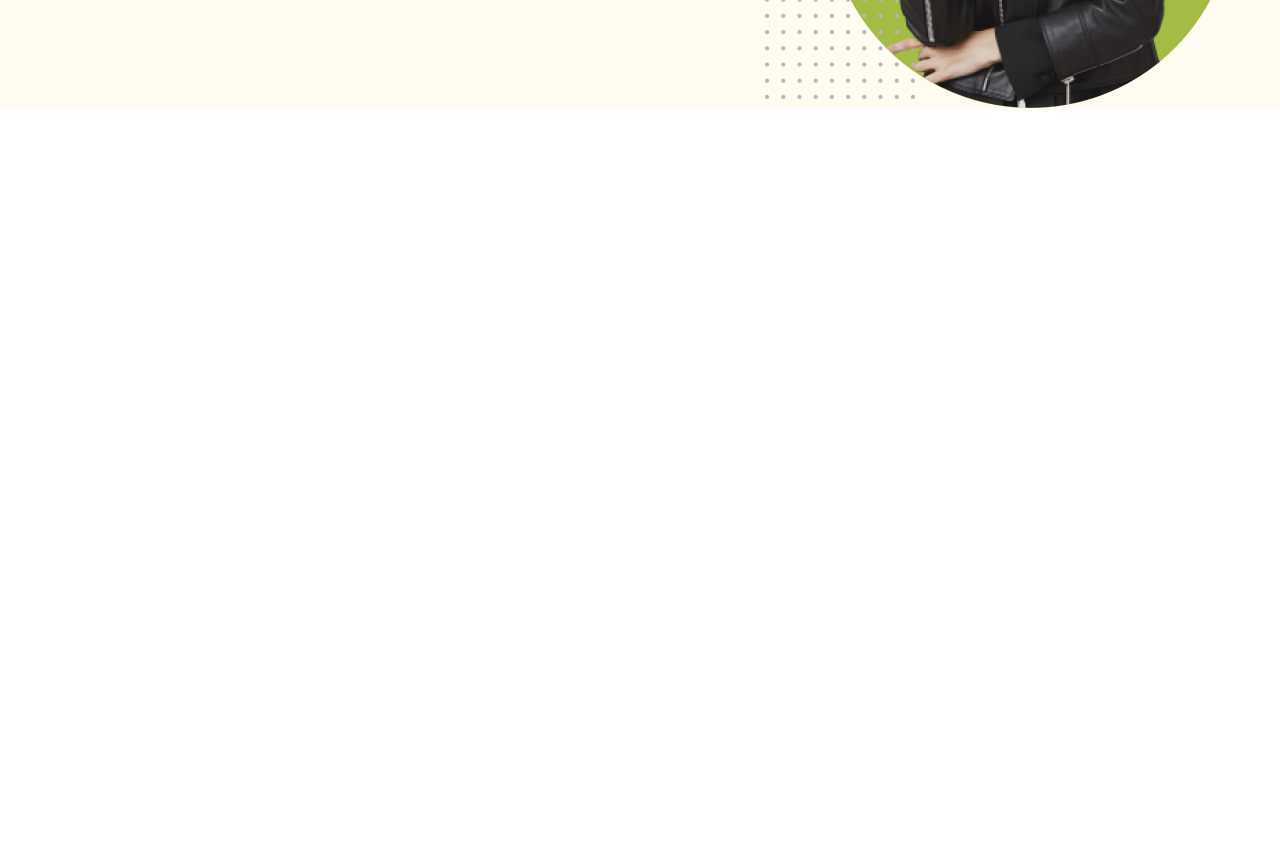
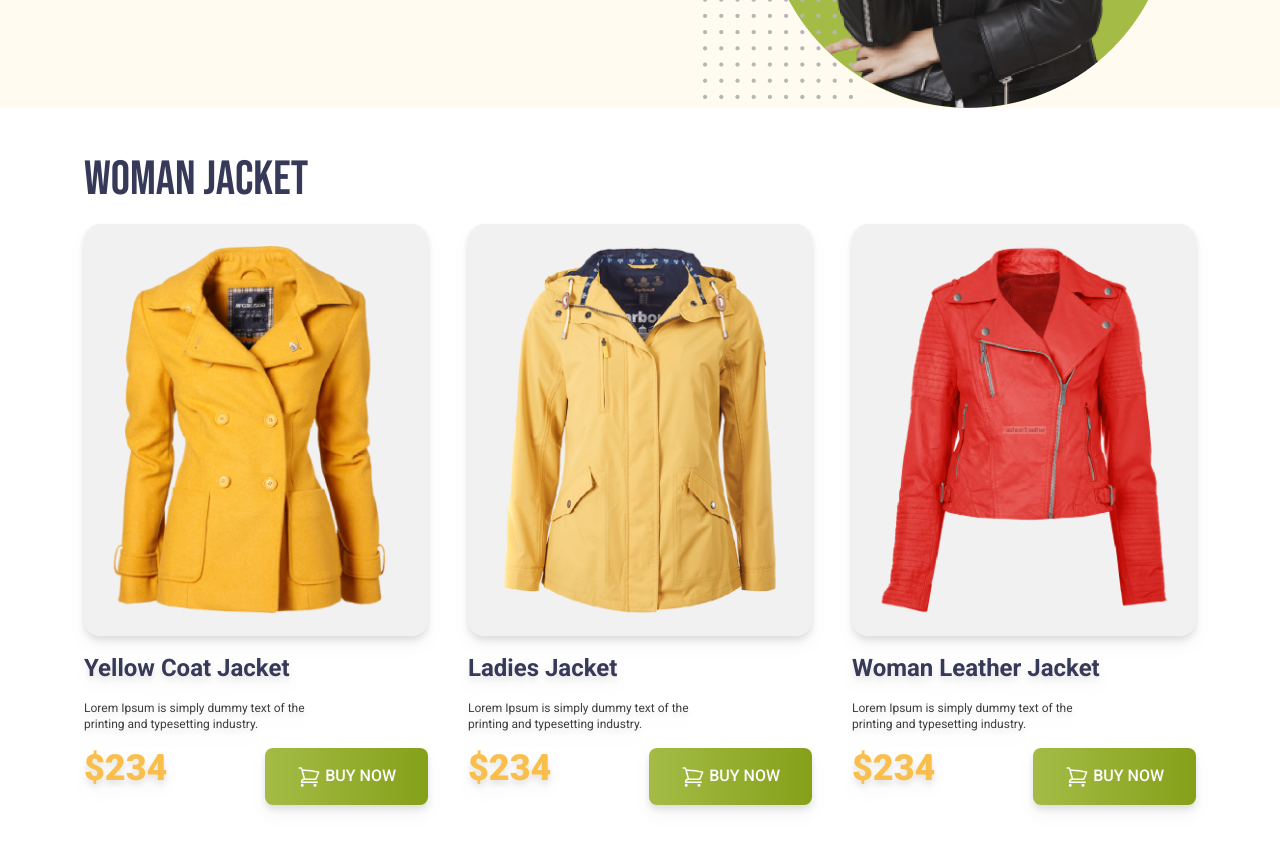
Before and after one commit to mubashirbappi5/clothes-store, a plain HTML site: page index.html in a window 1280 px wide. Shown: the part 379-1228 px from the top of the page. Before the commit the page ends 800 px from the top, so only its background shows below. Drawn offline with nearby package versions, Linux system fonts and the light colour scheme.

Commit message:
woman fasion

```diff
--- a/index.html
+++ b/index.html
@@ -5,8 +5,23 @@
     <meta name="viewport" content="width=device-width, initial-scale=1.0">
     <title>clothes-store</title>
     <script src="https://cdn.tailwindcss.com"></script>
+    <link rel="preconnect" href="https://fonts.googleapis.com">
+<link rel="preconnect" href="https://fonts.gstatic.com" crossorigin>
+<link href="https://fonts.googleapis.com/css2?family=Bebas+Neue&family=Roboto:ital,wght@0,100;0,300;0,400;0,500;0,700;0,900;1,100;1,300;1,400;1,500;1,700;1,900&display=swap" rel="stylesheet">
+
+<style>
+    .roboto {
+  font-family: "Roboto", sans-serif;
+
+}
+.bebas-neue {
+  font-family: "Bebas Neue", sans-serif;
+
+}
+
+</style>
 </head>
-<body>
+<body class="roboto">
     <header class="bg-[#FFFBF0] pl-4">
         <nav>
 
@@ -14,9 +29,9 @@
         <!-- banner section start -->
         <div class="md:flex justify-around items-center">
             <div>
-                <h1 class="text-7xl uppercase"><span class="text-yellow-400">Be the Penguins</span> <br>
+                <h1 class="text-7xl uppercase bebas-neue"><span class="text-yellow-400">Be the Penguins</span> <br>
                    <span> of Winter</span></h1>
-                <p>Lorem Ipsum is simply dummy text of the printing
+                <p class="my-2">Lorem Ipsum is simply dummy text of the printing <br>
                     and typesetting industry.</p>
                 <button class="bg-gradient-to-r from-[#A4BC46] to-[#85A019] px-8 py-4 rounded-lg text-base text-white font-medium">
                     <svg xmlns="http://www.w3.org/2000/svg" fill="none" viewBox="0 0 24 24" stroke-width="1.5" stroke="currentColor" class="size-6 text-white inline">
@@ -34,7 +49,74 @@
         </div>
 
     </header>
-    <main>
+    <main class="max-w-6xl mx-auto">
+        <!-- woman WoMan Jacket -->
+         <section class="my-12" >
+            <h3 class="text-5xl uppercase bebas-neue text-[#363958] pl-5 " >WoMan Jacket</h3>
+            <div class="grid grid-cols-1 lg:grid-cols-3 md:grid-cols-2">
+                <!-- jacket -1 -->
+                <div class="p-5  rounded-2xl space-y-4 drop-shadow-lg">
+
+                    <img class="rounded-2xl p-5 bg-[#F1F1F1]" src="images/jacket-1.png" alt="">
+                    <h4 class="text-2xl text-[#363958] font-semibold">Yellow Coat Jacket </h4>
+                    <p class="text-[#3E3E3E] text-xs">Lorem Ipsum is simply dummy text of the <br>
+                        printing and typesetting industry.</p>
+
+                        <div class="flex justify-between">
+                            <h4 class="text-4xl font-extrabold text-[#FABE4C]">$234</h4>
+
+                            <button class="bg-gradient-to-r from-[#A4BC46] to-[#85A019] px-8 py-4 rounded-lg text-base text-white font-medium">
+                                <svg xmlns="http://www.w3.org/2000/svg" fill="none" viewBox="0 0 24 24" stroke-width="1.5" stroke="currentColor" class="size-6 text-white inline">
+                                    <path stroke-linecap="round" stroke-linejoin="round" d="M2.25 3h1.386c.51 0 .955.343 1.087.835l.383 1.437M7.5 14.25a3 3 0 0 0-3 3h15.75m-12.75-3h11.218c1.121-2.3 2.1-4.684 2.924-7.138a60.114 60.114 0 0 0-16.536-1.84M7.5 14.25 5.106 5.272M6 20.25a.75.75 0 1 1-1.5 0 .75.75 0 0 1 1.5 0Zm12.75 0a.75.75 0 1 1-1.5 0 .75.75 0 0 1 1.5 0Z" />
+                                  </svg>
+
+                                BUY NOW</button>
+
+                        </div>
+                </div>
+                <!-- jacket -2 -->
+                <div class="p-5  rounded-2xl space-y-4 drop-shadow-lg">
+
+                    <img class="rounded-2xl p-5 bg-[#F1F1F1]" src="images/jacket-2.png" alt="">
+                    <h4 class="text-2xl text-[#363958] font-semibold">Ladies Jacket </h4>
+                    <p class="text-[#3E3E3E] text-xs">Lorem Ipsum is simply dummy text of the <br>
+                        printing and typesetting industry.</p>
+
+                        <div class="flex justify-between">
+                            <h4 class="text-4xl font-extrabold text-[#FABE4C]">$234</h4>
+
+                            <button class="bg-gradient-to-r from-[#A4BC46] to-[#85A019] px-8 py-4 rounded-lg text-base text-white font-medium">
+                                <svg xmlns="http://www.w3.org/2000/svg" fill="none" viewBox="0 0 24 24" stroke-width="1.5" stroke="currentColor" class="size-6 text-white inline">
+                                    <path stroke-linecap="round" stroke-linejoin="round" d="M2.25 3h1.386c.51 0 .955.343 1.087.835l.383 1.437M7.5 14.25a3 3 0 0 0-3 3h15.75m-12.75-3h11.218c1.121-2.3 2.1-4.684 2.924-7.138a60.114 60.114 0 0 0-16.536-1.84M7.5 14.25 5.106 5.272M6 20.25a.75.75 0 1 1-1.5 0 .75.75 0 0 1 1.5 0Zm12.75 0a.75.75 0 1 1-1.5 0 .75.75 0 0 1 1.5 0Z" />
+                                  </svg>
+
+                                BUY NOW</button>
+
+                        </div>
+                </div>
+                <!-- jacket 3-->
+                <div class="p-5  rounded-2xl space-y-4 drop-shadow-lg">
+
+                    <img class="rounded-2xl p-5 bg-[#F1F1F1]" src="images/jacket-3.png" alt="">
+                    <h4 class="text-2xl text-[#363958] font-semibold">Woman Leather Jacket  </h4>
+                    <p class="text-[#3E3E3E] text-xs">Lorem Ipsum is simply dummy text of the <br>
+                        printing and typesetting industry.</p>
+
+                        <div class="flex justify-between">
+                            <h4 class="text-4xl font-extrabold text-[#FABE4C]">$234</h4>
+
+                            <button class="bg-gradient-to-r from-[#A4BC46] to-[#85A019] px-8 py-4 rounded-lg text-base text-white font-medium">
+                                <svg xmlns="http://www.w3.org/2000/svg" fill="none" viewBox="0 0 24 24" stroke-width="1.5" stroke="currentColor" class="size-6 text-white inline">
+                                    <path stroke-linecap="round" stroke-linejoin="round" d="M2.25 3h1.386c.51 0 .955.343 1.087.835l.383 1.437M7.5 14.25a3 3 0 0 0-3 3h15.75m-12.75-3h11.218c1.121-2.3 2.1-4.684 2.924-7.138a60.114 60.114 0 0 0-16.536-1.84M7.5 14.25 5.106 5.272M6 20.25a.75.75 0 1 1-1.5 0 .75.75 0 0 1 1.5 0Zm12.75 0a.75.75 0 1 1-1.5 0 .75.75 0 0 1 1.5 0Z" />
+                                  </svg>
+
+                                BUY NOW</button>
+
+                        </div>
+                </div>
+            </div>
+
+         </section>
 
     </main>
     <footer>
```
